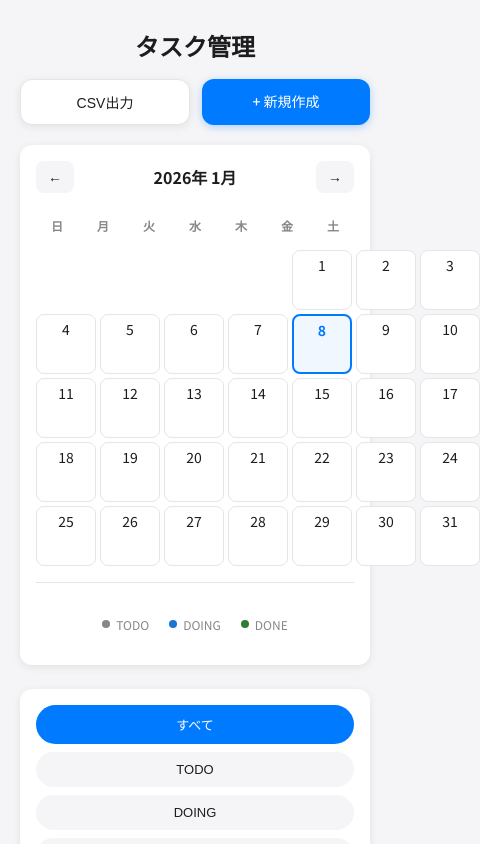
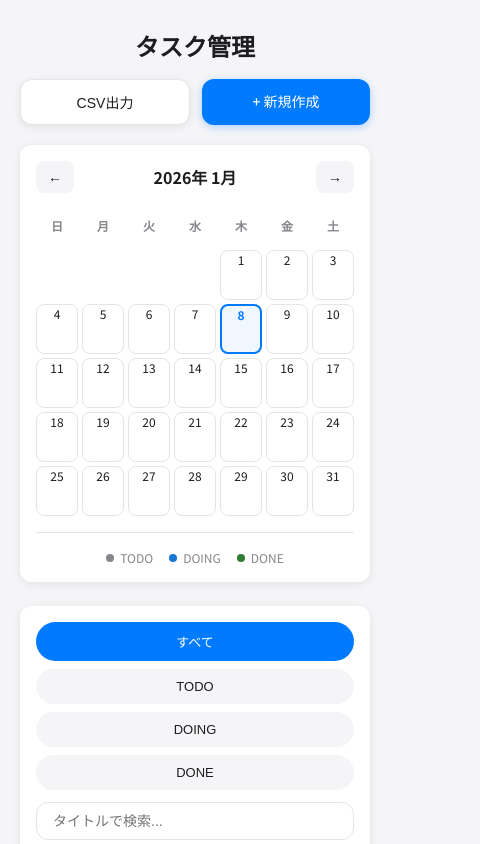
Before and after one commit to skdhc592/task-app, a Next.js app: page /tasks in a window 390 px wide. Shown: the top 844 px of the page, 480 px wide, since content can reach past the window. Built offline with nearby package versions, Linux system fonts and the light colour scheme.

Commit message:
style: enhance TaskCalendar component for improved responsiveness; adjust layout and overflow properties for better mobile usability

```diff
--- a/app/globals.css
+++ b/app/globals.css
@@ -629,6 +629,21 @@ input[type="date"] {
 =========================== */
 .task-calendar {
   width: 100%;
+  box-sizing: border-box;
+  overflow: hidden;
+}
+
+.task-calendar > div:nth-child(3) {
+  width: 100%;
+  max-width: 100%;
+  box-sizing: border-box;
+}
+
+.task-calendar > div:nth-child(3) > div {
+  width: 100%;
+  max-width: 100%;
+  box-sizing: border-box;
+  overflow: hidden;
 }
 
 @media (max-width: 767px) {
@@ -645,12 +660,15 @@ input[type="date"] {
   }
 
   /* カレンダーグリッドの日付セルを小さく */
-  .task-calendar > div:last-child > div {
+  .task-calendar > div:nth-child(3) > div {
     min-height: 50px !important;
     padding: 2px !important;
+    width: 100% !important;
+    max-width: 100% !important;
+    box-sizing: border-box !important;
   }
 
-  .task-calendar > div:last-child > div > span {
+  .task-calendar > div:nth-child(3) > div > span {
     font-size: 12px !important;
   }
 }
--- a/app/tasks/components/TaskCalendar.tsx
+++ b/app/tasks/components/TaskCalendar.tsx
@@ -65,16 +65,17 @@ export default function TaskCalendar({ tasks }: Props) {
     }, {} as Record<TaskStatus, number>);
 
     return (
-      <div style={{ display: "flex", gap: "3px", justifyContent: "center", marginTop: "4px", flexWrap: "wrap" }}>
+      <div style={{ display: "flex", gap: "2px", justifyContent: "center", marginTop: "2px", flexWrap: "wrap", maxWidth: "100%", overflow: "hidden" }}>
         {Object.entries(statusCounts).map(([status, count]) => (
           <div
             key={status}
             style={{
-              width: count > 1 ? "8px" : "6px",
-              height: count > 1 ? "8px" : "6px",
+              width: count > 1 ? "6px" : "5px",
+              height: count > 1 ? "6px" : "5px",
               borderRadius: "50%",
               backgroundColor: getStatusColor(status as TaskStatus),
               opacity: 0.8,
+              flexShrink: 0,
             }}
             title={`${status}: ${count}件`}
           />
@@ -167,10 +168,10 @@ export default function TaskCalendar({ tasks }: Props) {
       </div>
 
       {/* カレンダーグリッド */}
-      <div style={{ display: "grid", gridTemplateColumns: "repeat(7, 1fr)", gap: "4px" }}>
+      <div style={{ display: "grid", gridTemplateColumns: "repeat(7, 1fr)", gap: "4px", width: "100%", boxSizing: "border-box" }}>
         {/* 空白セル（月の最初の日までの空白） */}
         {Array.from({ length: startingDayOfWeek }).map((_, index) => (
-          <div key={`empty-${index}`} style={{ aspectRatio: "1", minHeight: "60px" }} />
+          <div key={`empty-${index}`} style={{ aspectRatio: "1", minHeight: "60px", width: "100%", maxWidth: "100%", boxSizing: "border-box" }} />
         ))}
 
         {/* 日付セル */}
@@ -185,6 +186,8 @@ export default function TaskCalendar({ tasks }: Props) {
               style={{
                 aspectRatio: "1",
                 minHeight: "60px",
+                width: "100%",
+                maxWidth: "100%",
                 border: today ? "2px solid #007AFF" : "1px solid #e5e5e7",
                 borderRadius: "8px",
                 padding: "4px",
@@ -195,10 +198,13 @@ export default function TaskCalendar({ tasks }: Props) {
                 background: today ? "#f0f7ff" : hasTasks ? "#fafafa" : "#ffffff",
                 cursor: hasTasks ? "pointer" : "default",
                 transition: "all 0.2s ease",
+                boxSizing: "border-box",
+                overflow: "hidden",
+                position: "relative",
               }}
               onMouseEnter={(e) => {
                 if (hasTasks) {
-                  e.currentTarget.style.transform = "scale(1.05)";
+                  e.currentTarget.style.transform = "scale(1.02)";
                   e.currentTarget.style.boxShadow = "0 2px 8px rgba(0, 0, 0, 0.1)";
                 }
               }}
@@ -212,6 +218,8 @@ export default function TaskCalendar({ tasks }: Props) {
                   fontSize: "14px",
                   fontWeight: today ? 700 : hasTasks ? 600 : 400,
                   color: today ? "#007AFF" : "#1d1d1f",
+                  lineHeight: "1.2",
+                  whiteSpace: "nowrap",
                 }}
               >
                 {date}
```
